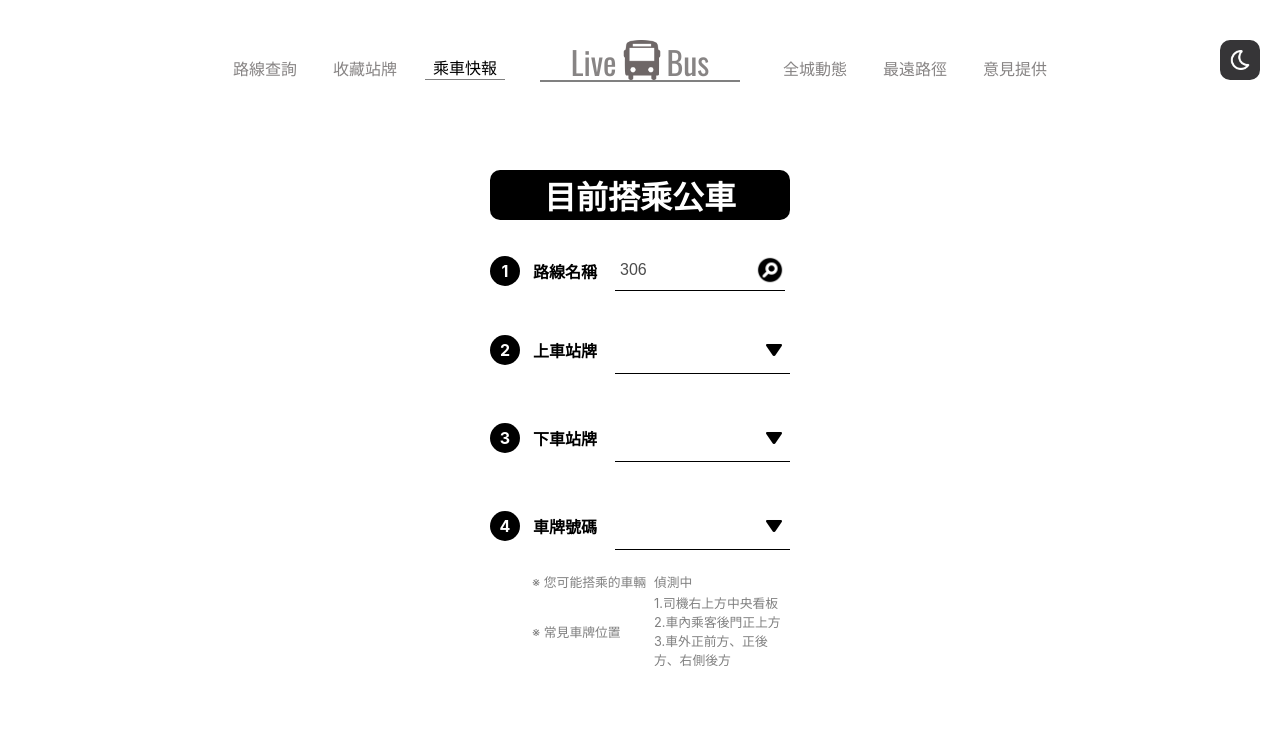
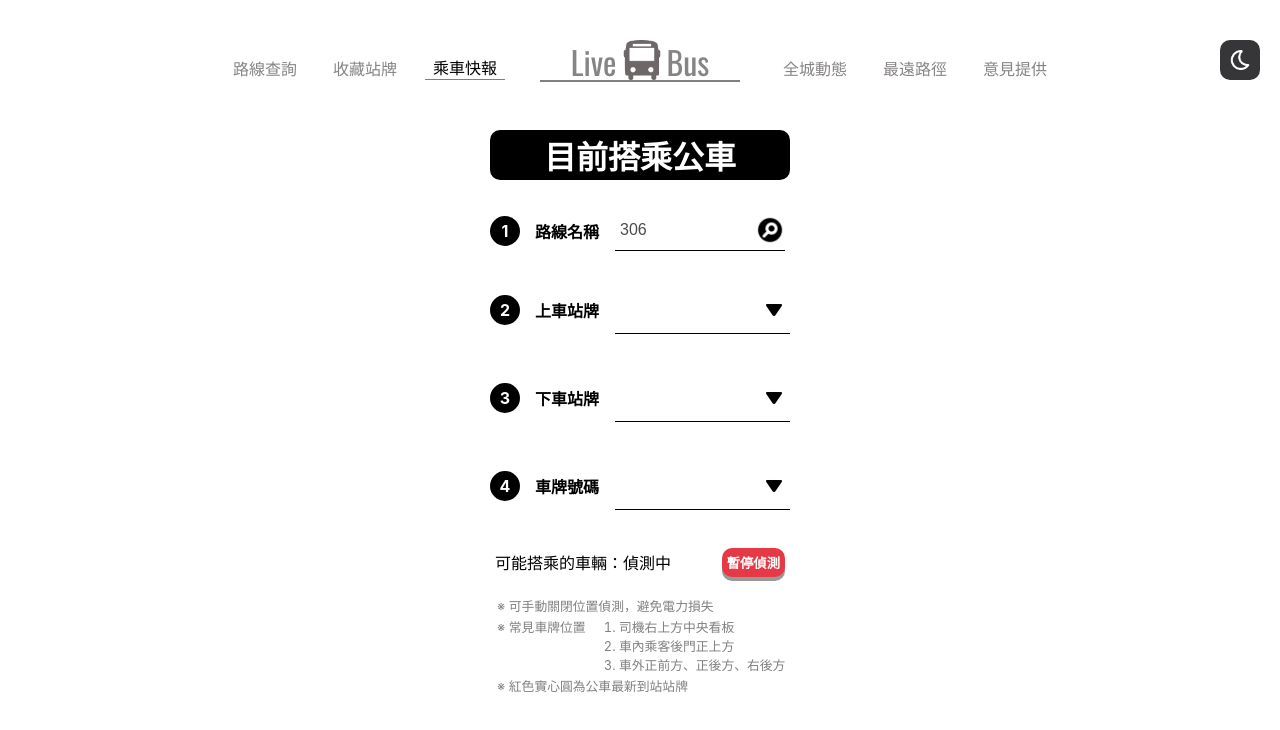
Before and after one commit to SammuelChang/bus-live-map, a React (Create React App) app: page /in-bus-track in a window 1280 px wide. Shown: the top 730 px of the page. Built offline with nearby package versions, Linux system fonts and the light colour scheme.

Commit message:
feat: (home) adjust image size; (in-bus) add button and reminder

```diff
--- a/src/components/Header/index.js
+++ b/src/components/Header/index.js
@@ -127,7 +127,10 @@ const NavTo = styled.div`
       color: ${({ theme }) => theme.hoverColor};
       font-weight: bold;
       cursor: pointer;
-      transition: all 0.3s linear;
+      transition: none;
+    }
+    &::before {
+      visibility: hidden;
     }
   }
 `;
--- a/src/components/Sidebar/ProgressBar.js
+++ b/src/components/Sidebar/ProgressBar.js
@@ -3,7 +3,7 @@ import styled from 'styled-components/macro';
 // import { css } from 'styled-components/macro';
 
 const ProgressContainer = styled.div`
-  height: 20px;
+  height: 10px;
   width: 100%;
   z-index: 100;
   margin: auto 0;
--- a/src/components/Sidebar/RouteSearch.js
+++ b/src/components/Sidebar/RouteSearch.js
@@ -28,52 +28,6 @@ const SearchContainer = styled.form`
   align-items: center;
   width: 100%;
 `;
-
-// const SearchButton = styled.div`
-//   background: url(${({ theme }) => theme.search}) no-repeat center center;
-//   background-size: contain;
-//   height: 40px;
-//   width: 40px;
-//   border: none;
-//   margin-right: 10px;
-//   cursor: pointer;
-//   position: relative;
-
-//   &:hover {
-//     transform: scale(1.3);
-//     transition: transform 0.1s;
-//   }
-//   &::active {
-//     transform: scale(0.7);
-//     transition: transform 0.1s;
-//   }
-// `;
-
-// const SearchText = styled.input`
-//   background: none;
-//   border: none;
-//   width: 100%;
-//   height: 50%;
-//   max-height: 100px;
-//   color: ${({ theme }) => theme.color};
-//   font-size: 1.8rem;
-//   font-weight: bold;
-//   padding: 15px 15px 20px 0;
-//   margin-left: 15px;
-//   resize: none;
-//   border: none;
-//   overflow: hidden;
-//   outline: none;
-//   white-space: nowrap;
-//   display: flex;
-//   align-items: center;
-//   border-bottom: 0.5px solid ${({ theme }) => theme.background};
-
-//   &:focus-within {
-//     border-bottom: 0.5px solid gray;
-//     transition: border-bottom 0.25s linear;
-//   }
-// `;
 
 const StyledSelect = styled(Select)`
   width: 100%;
@@ -106,7 +60,7 @@ const StyledSelect = styled(Select)`
     border-radius: 0px;
     border-bottom: 1px solid ${({ theme }) => theme.color};
     box-shadow: none;
-    font-size: 1.5rem;
+    font-size: 1rem;
     font-weight: bold;
     input {
       color: unset;
@@ -133,6 +87,14 @@ const StyledSelect = styled(Select)`
     color: #363537;
   }
 `;
+
+// const CityStyledSelect = styled(StyledSelect)`
+//   width: 150px;
+//   .react-select__control {
+//     font-size: 1rem;
+//     font-weight: normal;
+//   }
+// `;
 
 const Status = styled.div`
   font-size: 1rem;
@@ -218,25 +180,6 @@ const Stops = styled.div`
   height: 100%;
   overflow-y: auto;
   overflow-x: hidden;
-
-  ${
-  '' /* &::-webkit-scrollbar-track {
-    -webkit-box-shadow: inset 0 0 6px rgba(0, 0, 0, 0.3);
-    border-radius: 10px;
-    background-color: ${({ theme }) => theme.background};
-  }
-
-  &::-webkit-scrollbar {
-    width: 6px;
-    background-color: ${({ theme }) => theme.background};
-  }
-
-  &::-webkit-scrollbar-thumb {
-    border-radius: 10px;
-    -webkit-box-shadow: inset 0 0 6px rgba(0, 0, 0, 0.3);
-    background-color: ${({ theme }) => theme.headerColor};
-  } */
-}
 `;
 
 const Stop = styled.div`
@@ -287,6 +230,11 @@ const StopTime = styled.div`
   color: ${({ theme }) => theme.color};
   color: ${(props) => (props.coming ? '#e63946' : '')};
   font-weight: ${(props) => (props.coming ? 'bold' : 'normal')};
+
+  span {
+    font-size: 0.5rem;
+    margin-left: 5px;
+  }
 `;
 
 const Collect = styled.button`
@@ -387,6 +335,8 @@ export default function RouteSearch({
   wrongInput,
   loading,
   cityRouteLists,
+  // setOnRunCity,
+  // onRunCity,
 }) {
   const busRef = useRef('');
   const [collectList, setCollectList] = useState(
@@ -425,9 +375,18 @@ export default function RouteSearch({
   return (
     <Wrapper>
       <SearchContainer>
+        {/* <CityStyledSelect
+          classNamePrefix="react-select"
+          options={[
+            { value: 'Taipei', label: '台北市' },
+            { value: 'NewTaipei', label: '新北市' },
+          ]}
+          defaultValue={{ value: 'Taipei', label: '台北市' }}
+          placeholder="City"
+        /> */}
         <StyledSelect
           classNamePrefix="react-select"
-          placeholder={displayBus ? `${displayBus}` : '請選擇路線'}
+          placeholder={displayBus ? `${displayBus}` : '請輸入路線'}
           options={cityRouteLists}
           styles={{
             menu: (provided) => ({ ...provided, zIndex: 9999 }),
@@ -476,7 +435,12 @@ export default function RouteSearch({
                 {stop.EstimateTime === undefined && '未發車'}
                 {stop.EstimateTime >= 0 && stop.EstimateTime <= 60 && '進站中'}
                 {stop.EstimateTime > 60 && stop.EstimateTime <= 120 && '將進站'}
-                {stop.EstimateTime > 120 && Math.floor(stop.EstimateTime / 60)}
+                {stop.EstimateTime > 120 && (
+                  <>
+                    {Math.floor(stop.EstimateTime / 60)}
+                    <span>分</span>
+                  </>
+                )}
               </StopTime>
               <Collect
                 onClick={() => clickHandler(stop.RouteUID, stop.StopUID)}
@@ -508,4 +472,6 @@ RouteSearch.propTypes = {
   wrongInput: PropTypes.bool.isRequired,
   loading: PropTypes.bool.isRequired,
   cityRouteLists: PropTypes.oneOfType([PropTypes.array]).isRequired,
+  // setOnRunCity: PropTypes.func.isRequired,
+  // onRunCity: PropTypes.string.isRequired,
 };
--- a/src/pages/Home/index.js
+++ b/src/pages/Home/index.js
@@ -319,10 +319,11 @@ const MainImgMap = styled.div`
   background-repeat: no-repeat;
   background-size: cover;
   border-radius: 50%;
-  min-height: 50vw;
-  min-width: 50vw;
+  min-height: 40vw;
+  min-width: 40vw;
   margin-left: 10vw;
   border: ${({ theme }) => theme.border} 1px solid;
+  position: relative;
   @media (max-width: 780px) {
     height: 50vw;
     width: 50vw;
@@ -334,13 +335,10 @@ const MainImgContainer = styled.div`
   display: flex;
   align-items: flex-end;
   position: absolute;
-  left: calc(25% - 25px);
-  margin-left: 10vw;
-  @media (max-width: 780px) {
-    left: calc(50% - 50px);
-    top: calc(25% - 50px);
-    margin-left: 0;
-  }
+  position: absolute;
+  left: 50%;
+  top: 50%;
+  transform: translate(-25%, -50%);
 `;
 
 const MainImgBus = styled.div`
@@ -521,7 +519,12 @@ export default function Home() {
       </SubCover>
       <MainFeature id="main-feature">
         <MainLayoutContainer>
-          <MainImgMap />
+          <MainImgMap>
+            <MainImgContainer>
+              <MainImgBus />
+              <MainImgStop />
+            </MainImgContainer>
+          </MainImgMap>
           <MainTextContainer>
             <MainTitle>
               用公車動態
@@ -534,10 +537,6 @@ export default function Home() {
               而非我們追趕公車
             </MainText>
           </MainTextContainer>
-          <MainImgContainer>
-            <MainImgBus />
-            <MainImgStop />
-          </MainImgContainer>
         </MainLayoutContainer>
       </MainFeature>
       <Feature>
--- a/src/pages/InBusTrack/index.js
+++ b/src/pages/InBusTrack/index.js
@@ -21,7 +21,7 @@ const Wrapper = styled.div`
   height: 100%;
   min-height: calc(100vh - 120px);
   max-width: 100vw;
-  padding: 50px 0;
+  padding: 10px 0;
   user-select: none;
 
   > * {
@@ -92,8 +92,9 @@ const Block = styled.div`
 const Label = styled.h5`
   min-width: 80px;
   font-size: 1rem;
-  text-align: center;
+  text-align: left;
   margin-right: 10px;
+  padding-left: 10px;
 
   ${(props) => props.unChosen
     && css`
@@ -101,13 +102,70 @@ const Label = styled.h5`
     `};
 `;
 
-const Remind = styled.table`
+const Remind = styled(Block)`
+  flex-direction: column;
+  align-items: flex-start;
+  justify-content: center;
+  ::before {
+    display: none;
+  }
+`;
+
+const DetectInfo = styled.div`
+  padding: 10px 0 10px 0px;
+  margin: 10px 0 10px 5px;
+  width: 100%;
+  display: flex;
+  align-items: center;
+  position: relative;
+  color: ${(props) => (props.detectStatus ? `${({ theme }) => theme.main}` : 'gray')};
+`;
+// ${({ theme }) => theme.main}
+const NoDetectBtn = styled.button`
+  background: ${(props) => (props.detectStatus ? '#e63946' : '#2a9d8f')};
+  color: white;
+  padding: 5px;
+  margin: 0;
+  border: none;
+  border-radius: 10px;
+  white-space: nowrap;
+  font-weight: bold;
+  cursor: pointer;
+  position: absolute;
+  right: 10px;
+  box-shadow: 0 4px #999;
+  outline: 0.5px solid transparent;
+
+  :active {
+    background-color: #3e8e41;
+    box-shadow: 0 2px #666;
+    transform: translateY(2px);
+  }
+  :hover {
+    outline: 0.5px solid ${({ theme }) => theme.background};
+  }
+`;
+
+const Note = styled.table`
   color: gray;
   font-size: 0.8rem;
   margin-left: 5px;
 
+  tbody {
+    width: 100%;
+  }
   tr {
     width: 100%;
+  }
+  td {
+    vertical-align: top;
+  }
+
+  ol {
+    display: flex;
+    flex-direction: column;
+    align-items: flex-start;
+    justify-content: center;
   }
 `;
 
@@ -253,7 +311,8 @@ const RouteStatus = styled.div`
   color: ${({ theme }) => theme.color};
   font-size: 1rem;
   text-align: center;
-  margin: 0px auto 15px;
+  margin: 5px auto 15px;
+  white-space: pre;
 `;
 
 const RouteBackground = styled.div`
@@ -325,7 +384,7 @@ const Stop = styled.div`
   &::after {
     content: '${(props) => props.name}';
     display: block;
-    margin-left: 40px;
+    margin-left: 25px;
     width: 100px;
     height: 30px;
     margin-top: 7px;
@@ -333,7 +392,8 @@ const Stop = styled.div`
   }
 
   &:last-child::after {
-    margin-left: 50px;
+    margin-left: 45px;
+    margin-bottom: 5px;
     height: 40px;
     display: flex;
     align-items: center;
@@ -354,6 +414,7 @@ export default function InBusTrack() {
   const [busCurrentStop, setBusCurrentStop] = useState(false);
   const [loading, setLoading] = useState(false);
   const [userStopPlate, setUserStopPlate] = useState('');
+  const [detectable, setDetectable] = useState(true);
 
   const locateCurrentPosition = () => new Promise((resolve, reject) => {
     navigator.geolocation.getCurrentPosition(
@@ -372,6 +433,10 @@ export default function InBusTrack() {
   });
 
   async function getUserNearbyStop(stops, userBuses) {
+    if (!detectable) {
+      return null;
+    }
+
     const userPosition = await locateCurrentPosition();
 
     if (userPosition === undefined) {
@@ -576,7 +641,7 @@ export default function InBusTrack() {
   useEffect(() => {
     if (userRoute.length > 0 && tdxBuses.length > 0) {
       getUserNearbyStop(userRoute, tdxBuses).then((p) => {
-        setUserStopPlate(p[1]);
+        setUserStopPlate(p !== null ? p[1] : undefined);
       });
     }
   }, [userRoute, tdxBuses]);
@@ -662,31 +727,56 @@ export default function InBusTrack() {
                 .map((i) => (
                   <Option key={i.PlateNumb} value={i.PlateNumb}>
                     {i.PlateNumb}
-                    {i.PlateNumb === userStopPlate ? ' 您可能搭乘的車輛' : ''}
+                    {/* {i.PlateNumb === userStopPlate ? ' 可能搭乘中' : ''} */}
                   </Option>
                 ))}
           </Select>
         </Block>
-        <Block noDot>
-          <Remind>
+        <Remind noDot>
+          <DetectInfo detectStatus={detectable}>
+            可能搭乘的車輛：
+            {detectable && userStopPlate?.length > 0 && `${userStopPlate}`}
+            {detectable && !userStopPlate?.length > 0 && '偵測中'}
+            {!detectable && '暫停偵測'}
+            <NoDetectBtn
+              detectStatus={detectable}
+              onClick={(e) => {
+                e.preventDefault();
+                setDetectable(!detectable);
+              }}
+            >
+              {detectable ? '暫停偵測' : '開始偵測'}
+            </NoDetectBtn>
+          </DetectInfo>
+          <Note>
             <tbody>
-              <tr>
+              {/* <tr>
                 <td style={{ width: '120px' }}>※ 您可能搭乘的車輛</td>
                 <td>{userStopPlate?.length > 0 ? `${userStopPlate}` : '偵測中'}</td>
+              </tr> */}
+              <tr>
+                <td colSpan="2" style={{ width: '120px' }}>
+                  ※ 可手動關閉位置偵測，避免電力損失
+                </td>
               </tr>
               <tr>
                 <td style={{ width: '120px' }}>※ 常見車牌位置</td>
                 <td>
-                  1.司機右上方中央看板
-                  <br />
-                  2.車內乘客後門正上方
-                  <br />
-                  3.車外正前方、正後方、右側後方
+                  <ol>
+                    <li>司機右上方中央看板</li>
+                    <li>車內乘客後門正上方</li>
+                    <li>車外正前方、正後方、右後方</li>
+                  </ol>
+                </td>
+              </tr>
+              <tr>
+                <td colSpan="2" style={{ width: '120px' }}>
+                  ※ 紅色實心圓為公車最新到站站牌
                 </td>
               </tr>
             </tbody>
-          </Remind>
-        </Block>
+          </Note>
+        </Remind>
       </UserInfo>
       {userPlate && (
         <RouteContainer>
@@ -711,9 +801,9 @@ export default function InBusTrack() {
                 ))}
           </RouteBackground>
           <RouteStatus>
-            {!loading && busCurrentStop === undefined ? '指定車牌尚未行經區間站牌內' : ''}
-            <br />
-            {!loading && busCurrentStop === undefined ? '請確認乘坐車牌是否正確' : ''}
+            {!loading && busCurrentStop === undefined
+              ? '該車牌未行經區間內，請確認乘坐車牌是否正確。\r\n兩站牌間距較長時，可能短暫無法取得車牌資訊。'
+              : ''}
             {busCurrentStop !== undefined && tdxBuses.length
               ? `車機更新時間：${busCurrentStop.SrcUpdateTime.replace('T', ' ').replace(
                 '+08:00',
--- a/src/pages/LiveNearbyPath/index.js
+++ b/src/pages/LiveNearbyPath/index.js
@@ -29,7 +29,7 @@ const Wrapper = styled.div`
 `;
 
 const UserMemo = styled.div`
-  width: 250px;
+  width: 270px;
   height: 60px;
   background: white;
   z-index: 100;
@@ -272,7 +272,7 @@ export default function LiveNearbyPath({ isDark }) {
       <UserMemo>
         點擊地圖任意位置
         <br />
-        查看500公尺內行經公車路線
+        查看500公尺內行經公車最遠範圍
       </UserMemo>
       <StyledMemoMapContainer
         center={location}
```
Also changed, not shown: src/pages/LiveRoute/index.js (+9 -6 lines).
